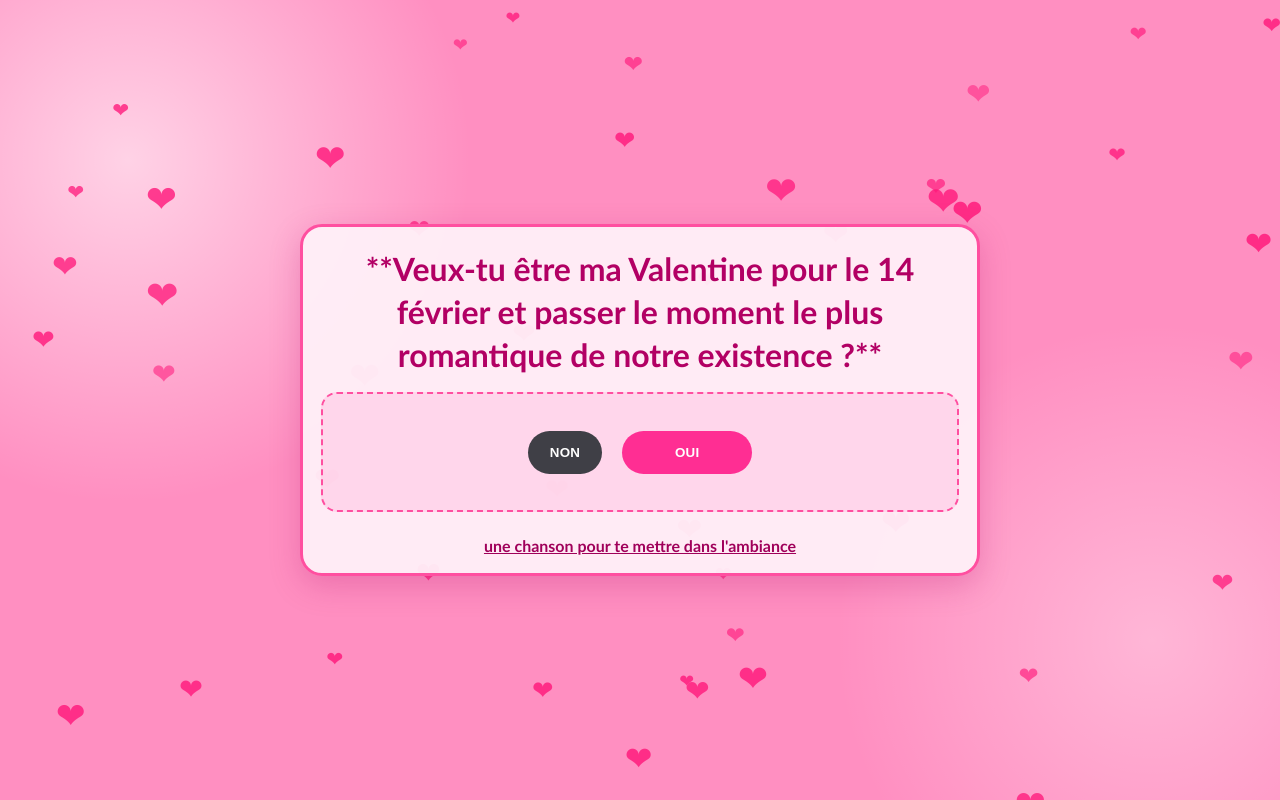
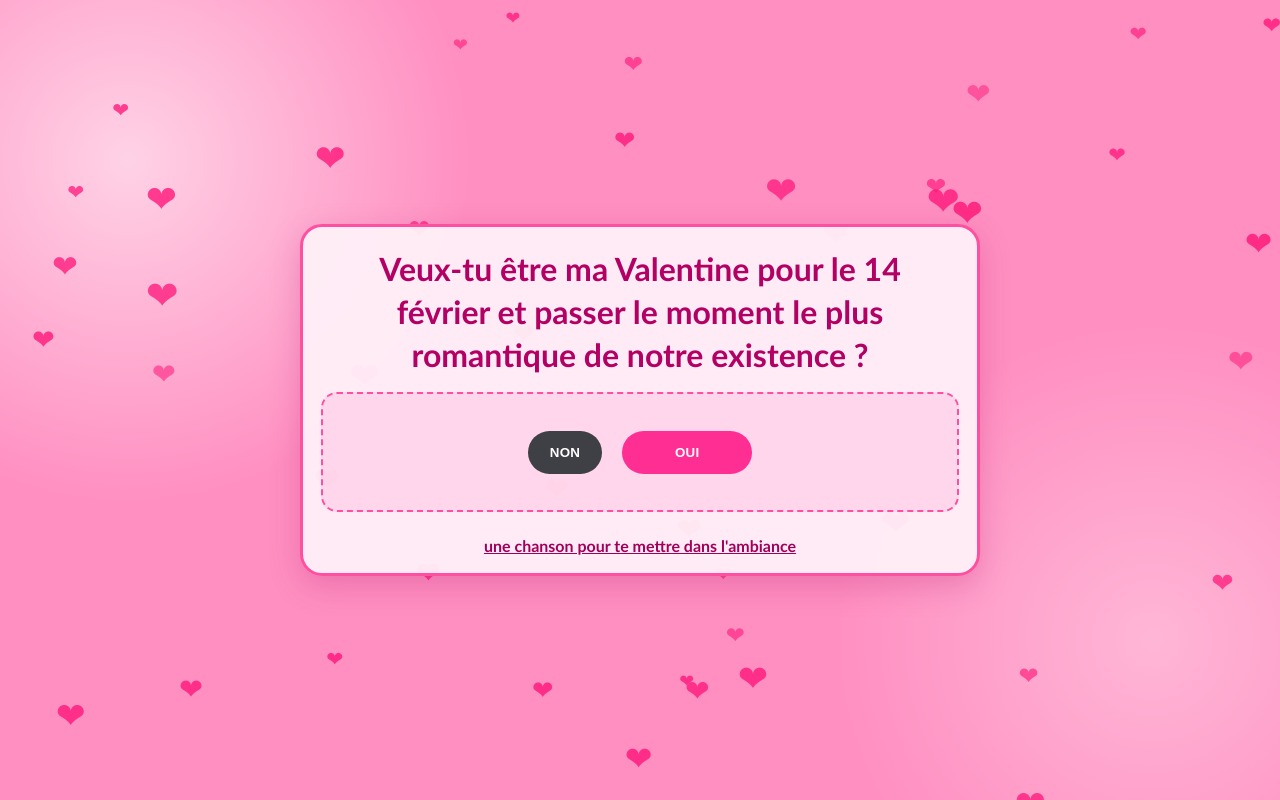
Before and after one commit to Enzoulette-94/Antoinelecanard, a React (Vite) app: page / in a window 1280 px wide. Built offline with nearby package versions, Linux system fonts and the light colour scheme.

Commit message:
fix fautes3

```diff
--- a/src/pages/Home.jsx
+++ b/src/pages/Home.jsx
@@ -85,7 +85,7 @@ export default function Home() {
 
       <section className="card">
         <h1>
-          **Veux-tu être ma Valentine pour le 14 février et passer le moment le plus romantique de notre existence ?**
+          Veux-tu être ma Valentine pour le 14 février et passer le moment le plus romantique de notre existence ?
         </h1>
 
         <div className="buttons">
```
